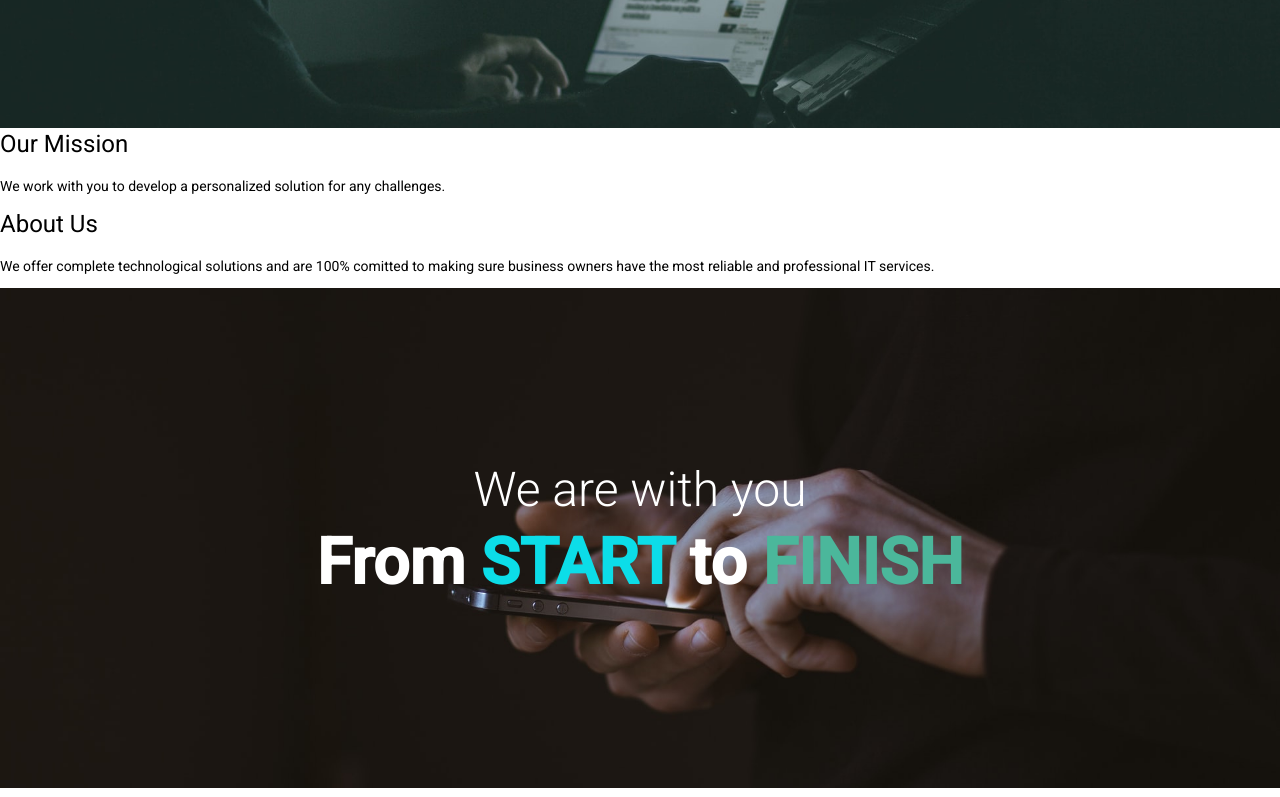
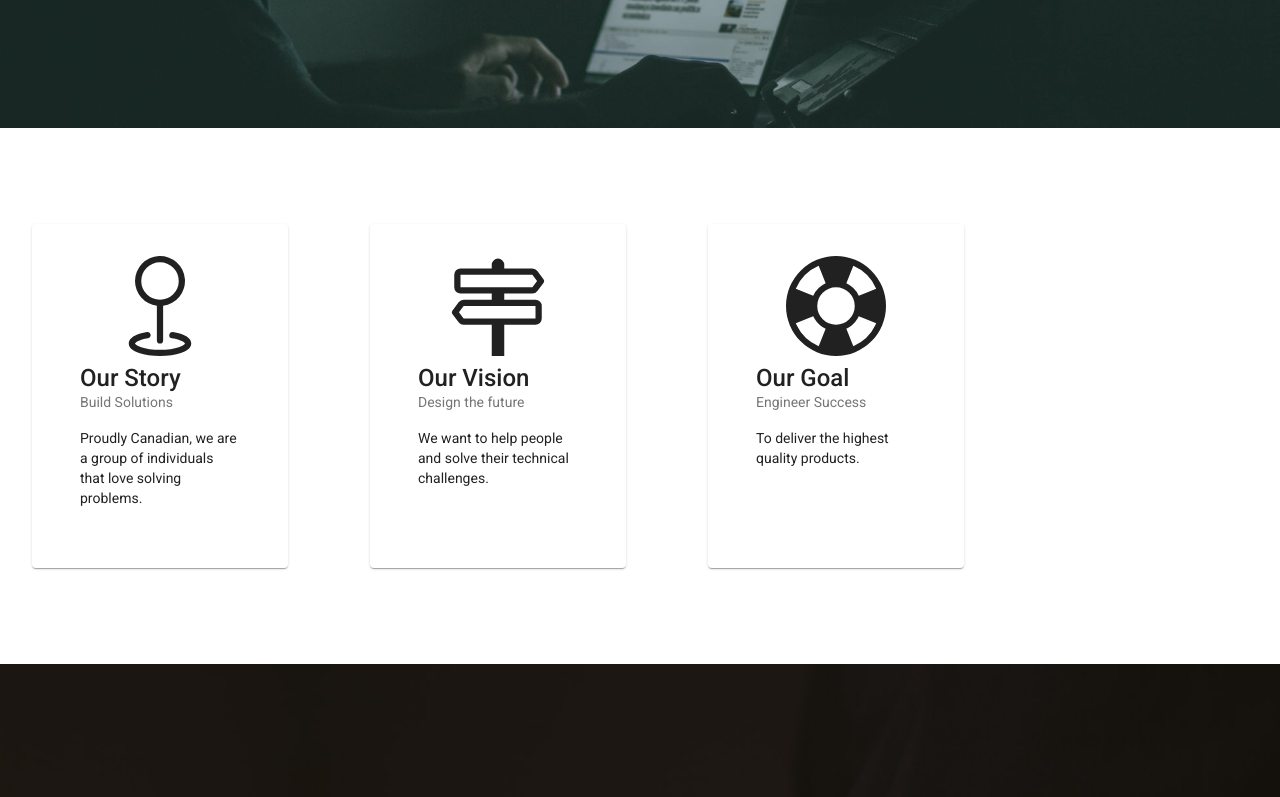
Before and after one commit to javier-munster/coromite-homepage, an Angular app: page /about in a window 1280 px wide. Shown: the part 437-1234 px from the top of the page. Built offline with nearby package versions, Linux system fonts and the light colour scheme.

Commit message:
new/wip: about us component content

```diff
--- a/src/app/components/about-us/about-us.component.css
+++ b/src/app/components/about-us/about-us.component.css
@@ -0,0 +1,9 @@
+.about-us-div {
+    margin-top: 4rem;
+    margin-bottom: 4rem;
+}
+
+.mat-card {
+    margin: 2rem;
+    padding: 3rem;
+}
--- a/src/app/components/about-us/about-us.component.html
+++ b/src/app/components/about-us/about-us.component.html
@@ -1,4 +1,46 @@
-<h1>Our Mission</h1>
-<p>We work with you to develop a personalized solution for any challenges. </p>
-<h1>About Us</h1>
-<p>We offer complete technological solutions and are 100% comitted to making sure business owners have the most reliable and professional IT services.</p>
+<div class="about-us-div" fxLayout="column">
+    <div fxLayout="row" fxLayoutGap="50px">
+        <mat-card fxFlex="20">
+            <mat-card-content>
+                <svg mat-card-image xmlns="http://www.w3.org/2000/svg" width="100" height="100" fill="currentColor" class="bi bi-geo" viewBox="0 0 16 16">
+                    <path fill-rule="evenodd" d="M8 1a3 3 0 1 0 0 6 3 3 0 0 0 0-6zM4 4a4 4 0 1 1 4.5 3.969V13.5a.5.5 0 0 1-1 0V7.97A4 4 0 0 1 4 3.999zm2.493 8.574a.5.5 0 0 1-.411.575c-.712.118-1.28.295-1.655.493a1.319 1.319 0 0 0-.37.265.301.301 0 0 0-.057.09V14l.002.008a.147.147 0 0 0 .016.033.617.617 0 0 0 .145.15c.165.13.435.27.813.395.751.25 1.82.414 3.024.414s2.273-.163 3.024-.414c.378-.126.648-.265.813-.395a.619.619 0 0 0 .146-.15.148.148 0 0 0 .015-.033L12 14v-.004a.301.301 0 0 0-.057-.09 1.318 1.318 0 0 0-.37-.264c-.376-.198-.943-.375-1.655-.493a.5.5 0 1 1 .164-.986c.77.127 1.452.328 1.957.594C12.5 13 13 13.4 13 14c0 .426-.26.752-.544.977-.29.228-.68.413-1.116.558-.878.293-2.059.465-3.34.465-1.281 0-2.462-.172-3.34-.465-.436-.145-.826-.33-1.116-.558C3.26 14.752 3 14.426 3 14c0-.599.5-1 .961-1.243.505-.266 1.187-.467 1.957-.594a.5.5 0 0 1 .575.411z"/>
+                </svg>
+                <mat-card-title>Our Story</mat-card-title>
+                <mat-card-subtitle>Build Solutions</mat-card-subtitle>
+                <div class="body-content">
+                    <p>Proudly Canadian, we are a group of individuals that love solving problems.</p>
+                </div>
+            </mat-card-content>
+        </mat-card>
+        <mat-card fxFlex="20">
+            <mat-card-content>
+                <svg mat-card-image xmlns="http://www.w3.org/2000/svg" width="100" height="100" fill="currentColor" class="bi bi-signpost-2" viewBox="0 0 16 16">
+                    <path d="M7 1.414V2H2a1 1 0 0 0-1 1v2a1 1 0 0 0 1 1h5v1H2.5a1 1 0 0 0-.8.4L.725 8.7a.5.5 0 0 0 0 .6l.975 1.3a1 1 0 0 0 .8.4H7v5h2v-5h5a1 1 0 0 0 1-1V8a1 1 0 0 0-1-1H9V6h4.5a1 1 0 0 0 .8-.4l.975-1.3a.5.5 0 0 0 0-.6L14.3 2.4a1 1 0 0 0-.8-.4H9v-.586a1 1 0 0 0-2 0zM13.5 3l.75 1-.75 1H2V3h11.5zm.5 5v2H2.5l-.75-1 .75-1H14z"/>
+                </svg>
+                <mat-card-title>Our Vision</mat-card-title>
+                <mat-card-subtitle>Design the future</mat-card-subtitle>
+                <div class="body-content">
+                    <p>We want to help people and solve their technical challenges.</p>
+                </div>
+            </mat-card-content>
+        </mat-card>
+        <mat-card fxFlex="20">
+            <mat-card-content>
+                <svg mat-card-image xmlns="http://www.w3.org/2000/svg" width="100" height="100" fill="currentColor" class="bi bi-life-preserver" viewBox="0 0 16 16">
+                    <path d="M8 16A8 8 0 1 0 8 0a8 8 0 0 0 0 16zm6.43-5.228a7.025 7.025 0 0 1-3.658 3.658l-1.115-2.788a4.015 4.015 0 0 0 1.985-1.985l2.788 1.115zM5.228 14.43a7.025 7.025 0 0 1-3.658-3.658l2.788-1.115a4.015 4.015 0 0 0 1.985 1.985L5.228 14.43zm9.202-9.202-2.788 1.115a4.015 4.015 0 0 0-1.985-1.985l1.115-2.788a7.025 7.025 0 0 1 3.658 3.658zm-8.087-.87a4.015 4.015 0 0 0-1.985 1.985L1.57 5.228A7.025 7.025 0 0 1 5.228 1.57l1.115 2.788zM8 11a3 3 0 1 1 0-6 3 3 0 0 1 0 6z"/>
+                </svg>
+                <mat-card-title>Our Goal</mat-card-title>
+                <mat-card-subtitle>Engineer Success</mat-card-subtitle>
+                <div class="body-content">
+                    <p>To deliver the highest quality products.</p>
+                </div>
+            </mat-card-content>
+        </mat-card>
+    </div>
+    <!-- <h1>Our Mission</h1>
+    <p>We work with you to develop a personalized solution for any challenges. </p>
+    <h1>About Us</h1>
+    <p>We offer complete technological solutions and are 100% comitted to making sure business owners have the most reliable and professional IT services.</p> -->
+</div>
+
+<!-- Our Story, Our Vision/Mission, Our Goal -->
```
